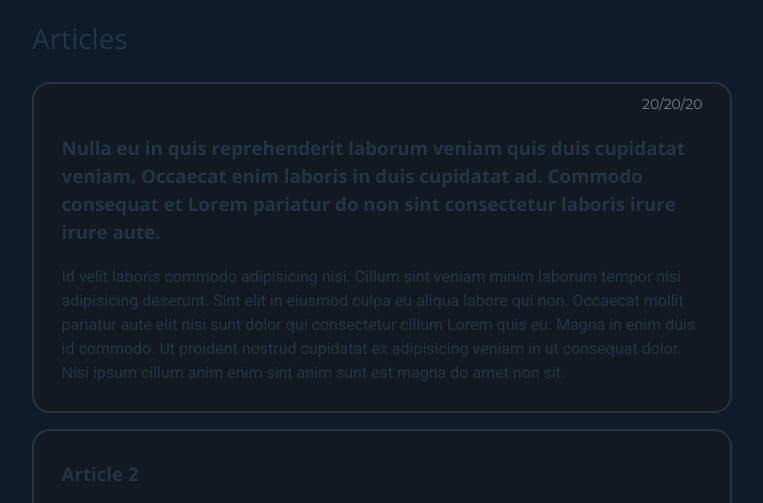
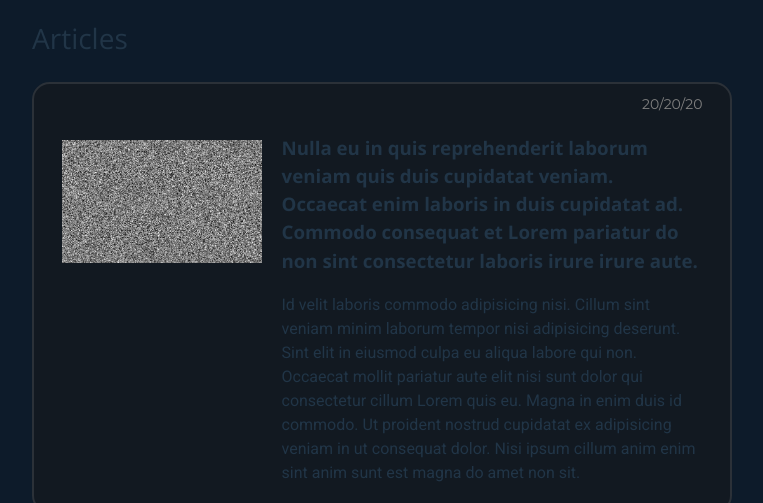
Before and after one commit to Y0z64/Y0z64_Blog, a website built with Vite: page index.html in a window 1280 px wide. Shown: the part 256-759 px from the top of the page, without its empty margins (258-1021 px from the left). Built offline with nearby package versions, Linux system fonts and the light colour scheme; files whose address does not match are found by name.

Commit message:
Added css to images

```diff
--- a/src/components/card.ts
+++ b/src/components/card.ts
@@ -13,6 +13,7 @@ export function createCard(article: Card) {
   const card = document.createElement("div");
   const title = document.createElement("h3");
   const description = document.createElement("p");
+  const readMore = document.createElement("p");
   let tag;
   let image;
   let date;
@@ -25,18 +26,18 @@ export function createCard(article: Card) {
     card.style.paddingBottom = "26.5px";
   }
 
+  if (article.image) {
+    image = document.createElement("img");
+    image.src = article.image;
+    image.classList.add("image");
+    card.appendChild(image);
+  }
+
   if (article.date) {
     date = document.createElement("p");
     date.classList.add("date");
     date.classList.add("fira-code-regular");
     date.textContent = article.date;
-  }
-
-  // Add an image if it exists
-  if (article.image) {
-    image = document.createElement("img");
-    image.src = article.image;
-    card.appendChild(image);
   }
 
   // Add classes
@@ -47,10 +48,15 @@ export function createCard(article: Card) {
   title.classList.add("open-sans-bold");
   description.classList.add("roboto-regular");
   tag?.classList.add("fira-code-regular");
+  readMore.classList.add("read-more");
+ if (image && date) {
+   image.style.paddingTop = "46px";
+ }
 
   // Content
   title.textContent = article.title;
   description.textContent = article.description;
+  readMore.textContent = "Read more";
 
   // Connections
   if (date) text.appendChild(date);
--- a/src/main.ts
+++ b/src/main.ts
@@ -3,8 +3,8 @@ import gsap from "gsap";
 import createArticles from "./components/articles";
 
 const articles = [
-  { date: "20/20/20", title: "Nulla eu in quis reprehenderit laborum veniam quis duis cupidatat veniam. Occaecat enim laboris in duis cupidatat ad. Commodo consequat et Lorem pariatur do non sint consectetur laboris irure irure aute.", description: "Id velit laboris commodo adipisicing nisi. Cillum sint veniam minim laborum tempor nisi adipisicing deserunt. Sint elit in eiusmod culpa eu aliqua labore qui non. Occaecat mollit pariatur aute elit nisi sunt dolor qui consectetur cillum Lorem quis eu. Magna in enim duis id commodo. Ut proident nostrud cupidatat ex adipisicing veniam in ut consequat dolor. Nisi ipsum cillum anim enim sint anim sunt est magna do amet non sit." },
-  { title: "Article 2", description: "Incididunt eu esse id velit incididunt sunt eiusmod tempor dolor veniam. Ad aliqua Lorem eiusmod sint mollit sit nulla amet ea eiusmod. Deserunt dolor mollit consequat non ipsum voluptate cillum ipsum dolore amet do sunt.", tag: "Javascript" },
+  {  image: "white-noise.jpg", date: "20/20/20", title: "Nulla eu in quis reprehenderit laborum veniam quis duis cupidatat veniam. Occaecat enim laboris in duis cupidatat ad. Commodo consequat et Lorem pariatur do non sint consectetur laboris irure irure aute.", description: "Id velit laboris commodo adipisicing nisi. Cillum sint veniam minim laborum tempor nisi adipisicing deserunt. Sint elit in eiusmod culpa eu aliqua labore qui non. Occaecat mollit pariatur aute elit nisi sunt dolor qui consectetur cillum Lorem quis eu. Magna in enim duis id commodo. Ut proident nostrud cupidatat ex adipisicing veniam in ut consequat dolor. Nisi ipsum cillum anim enim sint anim sunt est magna do amet non sit." },
+  { image: "icon.png", title: "Article 2", description: "Incididunt eu esse id velit incididunt sunt eiusmod tempor dolor veniam. Ad aliqua Lorem eiusmod sint mollit sit nulla amet ea eiusmod. Deserunt dolor mollit consequat non ipsum voluptate cillum ipsum dolore amet do sunt.", tag: "Javascript" },
   // Add more articles here...
 ];
 
--- a/src/style.css
+++ b/src/style.css
@@ -29,8 +29,8 @@
   background-image: url("white-noise.jpg");
   position: absolute;
   inset: -1000%;
-  opacity: 3.5%;
-  animation: fuzziness 1.6s linear infinite both;
+  opacity: 4%;
+  animation: fuzziness 1.2s linear infinite both;
   z-index: -1;
 }
 
@@ -197,7 +197,7 @@ header {
   min-height: 6.25rem;
   display: flex;
   justify-content: start;
-  align-items: center;
+  align-items: start;
   padding: 10px 27.5px;
   display: flex;
   border-radius: 17.6px;
@@ -241,6 +241,21 @@ header {
   align-items: end;
   justify-content: end;
 }
+
+.image {
+  display: flex;
+  width: fit-content;
+  max-width: 200px;
+  height: fit-content;
+  max-height: 190px;
+  margin-right: 20px;
+  padding-top: 26px;
+}
+
+.read-more {
+
+}
+
 /* Fonts */
 .roboto-thin {
   font-family: "Roboto", sans-serif;
```
